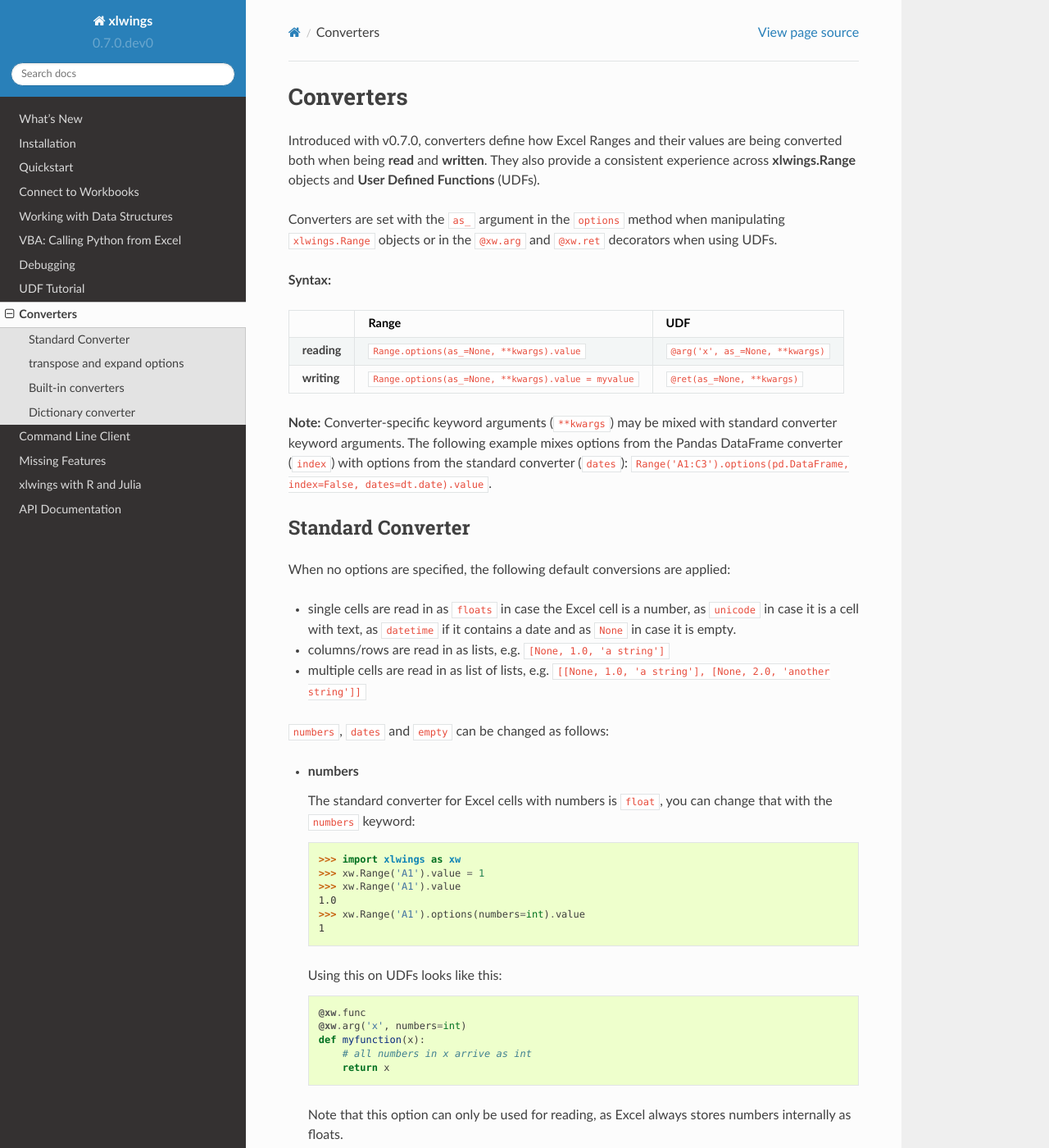
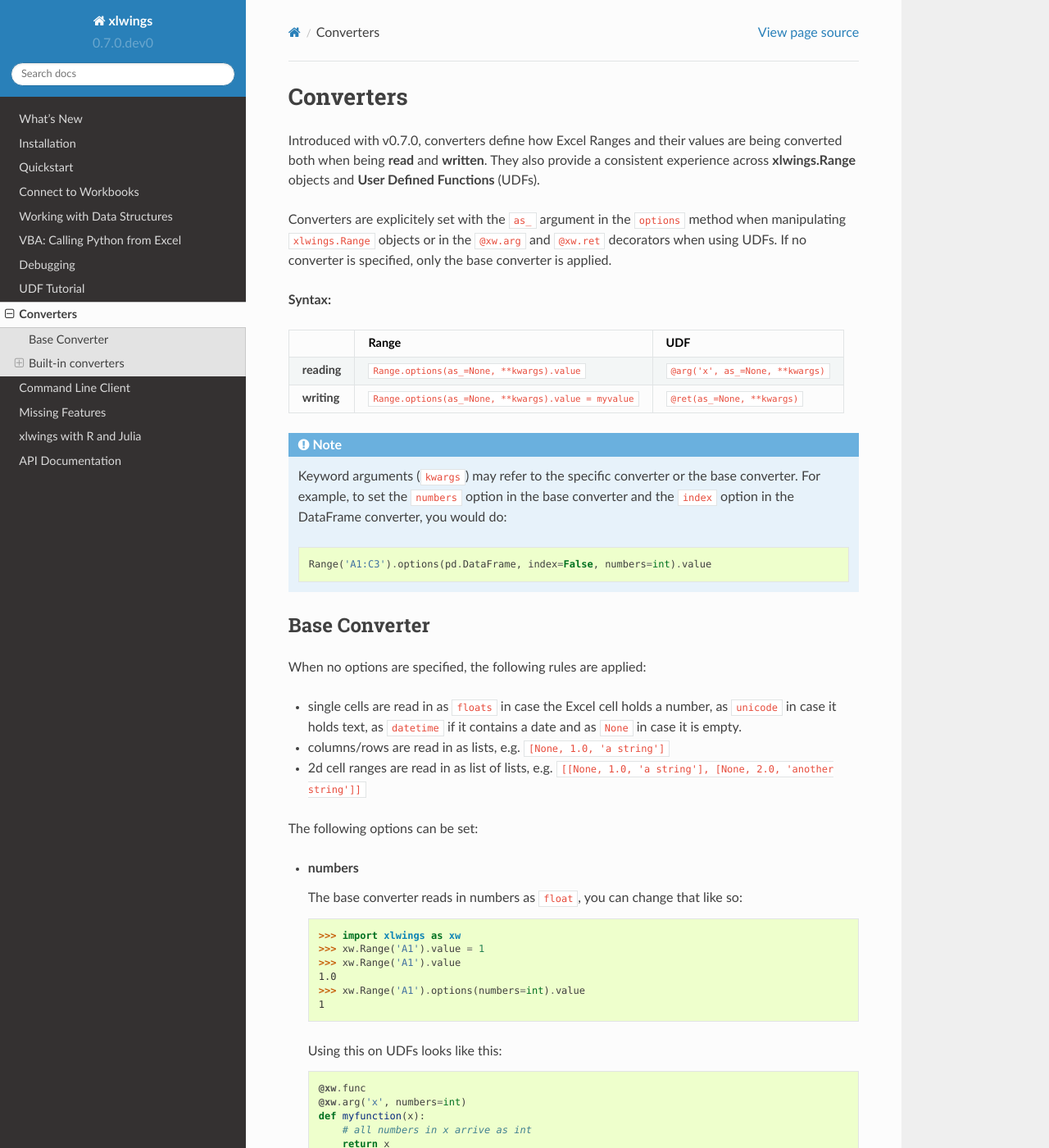
Before and after one commit to xlwings/xlwings, a Sphinx documentation site: the page built from docs/converters.rst, in a window 1280 px wide and 1400 px high. Shown: the whole window at 82% size. Built offline with Sphinx 7.4.7 and the Read the Docs theme 2.0.0, drawn with Linux system fonts in a browser that asks for light colours; some of the changed text lies outside the part shown.

Commit message:
worked on docs

```diff
--- a/docs/converters.rst
+++ b/docs/converters.rst
@@ -5,8 +5,9 @@
 **read** and **written**. They also provide a consistent experience across **xlwings.Range** objects and
 **User Defined Functions** (UDFs).
 
-Converters are set with the ``as_`` argument in the ``options`` method when manipulating ``xlwings.Range`` objects
-or in the ``@xw.arg`` and ``@xw.ret`` decorators when using UDFs.
+Converters are explicitely set with the ``as_`` argument in the ``options`` method when manipulating ``xlwings.Range`` objects
+or in the ``@xw.arg`` and ``@xw.ret`` decorators when using UDFs. If no converter is specified, only the base converter
+is applied.
 
 **Syntax:**
 
@@ -17,24 +18,26 @@
 **writing**                     ``Range.options(as_=None, **kwargs).value = myvalue``        ``@ret(as_=None, **kwargs)``
 ==============================  ===========================================================  ===========
 
-**Note:** Converter-specific keyword arguments (``**kwargs``) may be mixed with standard converter keyword arguments.
-The following example mixes options from the Pandas DataFrame converter (``index``) with options from the standard
-converter (``dates``): ``Range('A1:C3').options(pd.DataFrame, index=False, dates=dt.date).value``.
+.. note:: Keyword arguments (``kwargs``) may refer to the specific converter or the base converter.
+  For example, to set the ``numbers`` option in the base converter and the ``index`` option in the DataFrame converter,
+  you would do::
 
-Standard Converter
-------------------
-When no options are specified, the following default conversions are applied:
+      Range('A1:C3').options(pd.DataFrame, index=False, numbers=int).value
 
-* single cells are read in as ``floats`` in case the Excel cell is a number, as ``unicode`` in case it is a cell with text,
+Base Converter
+--------------
+When no options are specified, the following rules are applied:
+
+* single cells are read in as ``floats`` in case the Excel cell holds a number, as ``unicode`` in case it holds text,
   as ``datetime`` if it contains a date and as ``None`` in case it is empty.
 * columns/rows are read in as lists, e.g. ``[None, 1.0, 'a string']``
-* multiple cells are read in as list of lists, e.g. ``[[None, 1.0, 'a string'], [None, 2.0, 'another string']]``
+* 2d cell ranges are read in as list of lists, e.g. ``[[None, 1.0, 'a string'], [None, 2.0, 'another string']]``
 
-``numbers``, ``dates`` and ``empty`` can be changed as follows:
+The following options can be set:
 
 * **numbers**
 
-  The standard converter for Excel cells with numbers is ``float``, you can change that with the ``numbers`` keyword::
+  The base converter reads in numbers as ``float``, you can change that like so::
 
     >>> import xlwings as xw
     >>> xw.Range('A1').value = 1
@@ -72,10 +75,9 @@
 
   - UDFs:  ``@xw.arg('x', empty='NA')``
 
-transpose and expand options
-----------------------------
+* **transpose**
 
-* ``transpose`` option: This works for reading and writing and allows us to e.g. write a list in column orientation to Excel:
+  This works for reading and writing and allows us to e.g. write a list in column orientation to Excel:
 
   - Range: ``Range('A1').options(transpose=True).value = [1, 2, 3]``
 
@@ -112,20 +116,18 @@
 Built-in converters
 -------------------
 
-There are built-in converters for **dictionaries**, **numpy arrays**, **pandas series** and **dataframes**. New,
-specialized converters can also be written, see [TODO].
-Converters are chosen via the first argument (``as_``) in ``Range.options`` or ``@xw.arg`` and ``@xw.ret``, respecitvely.
+There are built-in converters for **dictionaries**, **NumPy arrays**, **Pandas Series** and **DataFrames**. New,
+customized converters can also be added (docs will follow).
 
 Dictionary converter
---------------------
+********************
 
-The dictionary converter turns two Excel columns into dictionaries. If you want data laid out in rows to be read in
-as dictionary, use ``transpose``:
+The dictionary converter turns two Excel columns into a dictionary. If the data is in row orientation, use ``transpose``:
 
-  .. figure:: images/dict_converter.png
+.. figure:: images/dict_converter.png
     :scale: 80%
 
-  ::
+::
 
     >>> Range('A1:B2').options(dict).value
     {'a': 1.0, 'b': 2.0}
```
Also changed, not shown: other parts of docs/converters.rst (+3 -1 lines).
